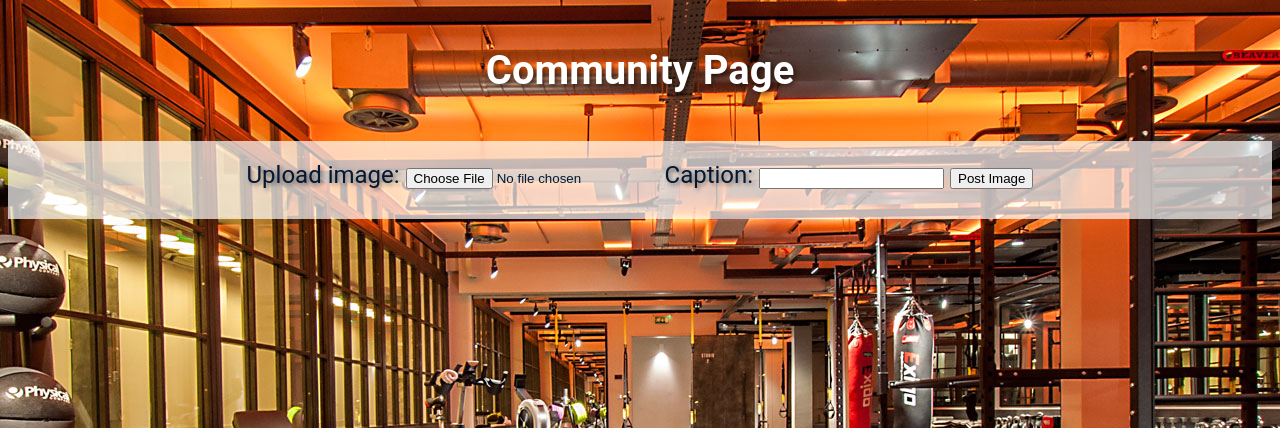
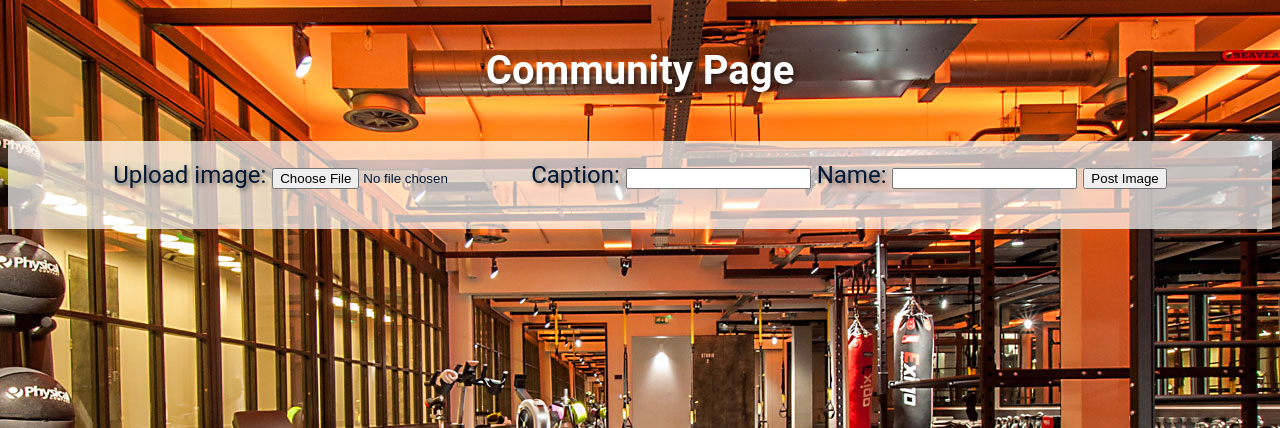
Before and after one commit to vishalparmar01/COMP3005-Project, a Django app: page /community_page/ in a window 1280 px wide. Shown: the top 428 px of the page. Run offline with Django 5.2, Linux system fonts and the light colour scheme; data that the repository does not hold is empty.

Commit message:
Added community page

```diff
--- a/gymmanagement/gymapp/models.py
+++ b/gymmanagement/gymapp/models.py
@@ -21,8 +21,9 @@ class MealPlan(models.Model):
 class Image(models.Model):
     image_file = models.ImageField(upload_to='images/')
     caption = models.CharField(max_length=200)
+    name = models.CharField(max_length=200)
 
     @classmethod
-    def post_image(cls, image_file, caption):
-        image = cls(image_file=image_file, caption=caption)
+    def post_image(cls, image_file, caption, name):
+        image = cls(image_file=image_file, caption=caption, name=name)
         image.save()
--- a/gymmanagement/gymapp/static/gymapp/stylecommunity.css
+++ b/gymmanagement/gymapp/static/gymapp/stylecommunity.css
@@ -23,8 +23,16 @@ form {
     font-size: 1.5em;
     text-shadow: 2px 2px 4px rgba(0, 0, 0, 0.5);
 }
-input[type="text"],
-input[type="file"],
+form label {
+    margin-bottom: 20px; /* Adjust this value as needed */
+}
+
+form input[type="text"],
+form input[type="file"],
+form input[type="name"],
+form button[type="submit"] {
+    margin-bottom: 20px; /* Adjust this value as needed */
+}
 button[type="submit"] {
     margin-bottom: 10px; /* Add some spacing between form elements */
 }
--- a/gymmanagement/gymapp/templates/gymapp/community_page.html
+++ b/gymmanagement/gymapp/templates/gymapp/community_page.html
@@ -14,8 +14,12 @@
         {% csrf_token %}
         <label for="image_file">Upload image:</label>
         <input id="image_file" type="file" name="image_file">
+
         <label for="caption">Caption:</label>
         <input id="caption" type="text" name="caption">
+
+        <label for="p_name">Name:</label>
+        <input id="name" type="text" name="p_name">
         <button type="submit" name="post_image">Post Image</button>
     </form>
 
@@ -32,7 +36,7 @@
             <div class="numbertext">{{ forloop.counter }} / {{ images|length }}</div>
             <img src="{{ image.image_file.url }}" style="width:100%">
             <div class="caption-container">
-                <p>{{ image.caption }}</p>
+                <p>{{ image.name }} : {{ image.caption }}</p>
             </div>
         </div>
         {% endfor %}
--- a/gymmanagement/gymapp/templates/gymapp/register_member.html
+++ b/gymmanagement/gymapp/templates/gymapp/register_member.html
@@ -8,6 +8,7 @@
     <link rel="stylesheet" type="text/css" href="{% static 'gymapp/stylemember.css' %}">
 </head>
 <body>
+
     <h1>Register Member</h1>
     <form action="/register-member/" method="post">
         {% csrf_token %}
@@ -124,5 +125,9 @@
 
         <input type="submit" name="book_room" value="Book Room">
     </form>
+
+
+
+
 </body>
 </html>
--- a/gymmanagement/gymapp/templates/gymapp/register_trainer.html
+++ b/gymmanagement/gymapp/templates/gymapp/register_trainer.html
@@ -23,6 +23,7 @@
         <input type="submit" name="register" value="Register">
     </form>
 
+    <h1>Search Member Profile</h1>
     <form action="/register-trainer/" method="post">
         {% csrf_token %}
         <label for="search_member">Search Member Profile:</label>
@@ -37,6 +38,7 @@
         <p>Fitness Goals: {{ member_profile.fitness_goal }}</p>
     {% endif %}
 
+    <h1>Manage Schedule</h1>
     <form action="/register-trainer/" method="post">
         {% csrf_token %}
         <label for="trainer_name">Trainer Name:</label>
--- a/gymmanagement/gymapp/views.py
+++ b/gymmanagement/gymapp/views.py
@@ -5,6 +5,7 @@ from .models import Discussion, MealPlan, Image
 from .member import Member
 from .trainer import Trainer
 from .staff import AdministrativeStaff
+from django.contrib import messages
 
 def register_member(request):
     members = None
@@ -42,6 +43,7 @@ def register_member(request):
             class_name = request.POST.get('class_name')
             # Call the register_for_class method from your Member class
             Member.register_for_class(connection, member_name, class_name)
+
 
         elif 'schedule_training' in request.POST:
             member_name = request.POST.get('member_name_session')
@@ -169,10 +171,11 @@ def homepage(request):
 
 def community_page(request):
     if request.method == 'POST':
+        name = request.POST['p_name']
         image_file = request.FILES['image_file']
         caption = request.POST['caption']
 
-        image = Image(image_file=image_file, caption=caption)
+        image = Image(image_file=image_file, caption=caption, name=name)
         image.save()
 
         return redirect('community_page')
--- a/gymmanagement/gymmanagement/urls.py
+++ b/gymmanagement/gymmanagement/urls.py
@@ -20,6 +20,8 @@ from django.views.generic import RedirectView
 from gymapp import views  # Import your views from gymapp
 from django.conf.urls.static import static
 from django.conf import settings
+from django.views.generic import RedirectView
+
 
 urlpatterns = [
     path('admin/', admin.site.urls),
@@ -27,5 +29,7 @@ urlpatterns = [
     path('register-trainer/', views.register_trainer, name='register_trainer'),
     path('register-staff/', views.register_staff, name='register_staff'),
     path('community_page/', views.community_page, name='community_page'),
-    path('homepage/', views.homepage, name='homepage'),
+    path('homepage/', views.homepage),
+    path('', views.homepage),
+
 ] + static(settings.MEDIA_URL, document_root=settings.MEDIA_ROOT)
```
Also changed, not shown: gymmanagement/gymapp/static/gymapp/stylemember.css (+8 -4 lines), gymmanagement/media/images/beauty.avif (added), gymmanagement/media/images/beauty_S5kJJnc_PH1IHbx.avif (added), gymmanagement/media/images/industry-news_muscular-bicep-dumbbell-stock_column.jpg (added), gymmanagement/media/images/industry-news_muscular-bicep-dumbbell-stock_column_Ia7kwth.jpg (added), gymmanagement/media/images/latpull.jpeg (added), gymmanagement/media/images/latpull_zGfZfrg_2PBZzdR.jpeg (added), gymmanagement/media/images/treadmill_Q5Qqc0Y_2STGBvg.jpeg (added), 1 other file.
